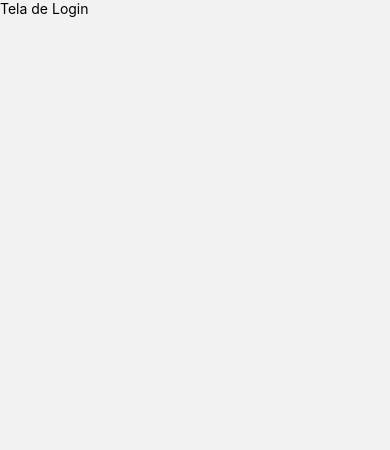
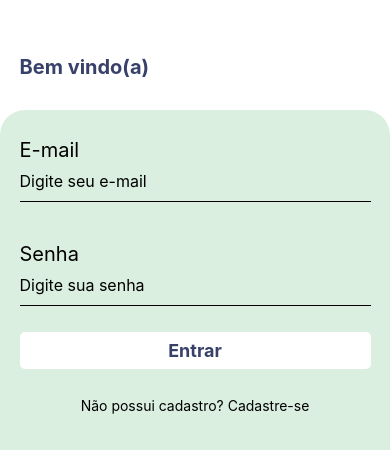
Before and after one commit to tiilde/app-delivery-org, a React Native app: screen /Login in a window 390 px wide. Shown: the top 450 px of the page. Built offline with nearby package versions, Linux system fonts and the light colour scheme.

Commit message:
Adicionando mudanças :3

```diff
--- a/src/views/BoasVindas/BemVindo.js
+++ b/src/views/BoasVindas/BemVindo.js
@@ -1,5 +1,5 @@
 import React from 'react';
-import {View, Text, StyleSheet, Image, TouchableOpacity } from 'react-native';
+import {View, Text, StyleSheet, Image, ImageBackground, TouchableOpacity } from 'react-native';
 
 import * as Animatable from 'react-native-animatable';
 
@@ -13,27 +13,38 @@ export default function BemVindo() {
     return (
         <View style={styles.container}>
             <View style={styles.containerLogo}>
+                <ImageBackground
+                    source={require("../../assets/bg-1.png")}
+                    style={styles.bg}
+                    resizeMode="cover"
+                    blurRadius={10}
+                >
                     <Animatable.Image
                         animation="flipInY"
-                    source={require('../../assets/organic-logo2.png')}
-                    style={{width: '65%' , height: '65%'}}
+                        source={require("../../assets/organic-logo2.png")}
+                        // style={{ width: 300, height: 300 }}
+                        style={styles.logo}
                         resyzeMode="contain"
                     />
-            </View>
-            <Animatable.View  delay={600 }animation="fadeInUp" style={styles.containerForm}>
+                    <Animatable.View
+                        delay={600}
+                        animation="fadeInUp"
+                        style={styles.containerForm}
+                    >
                         <Text style={styles.title}>
-                    Faça sua feirinha de alimentos orgânicos direto da sua casa!</Text>
-                <Text style={styles.text}>
-                    Entre na sua conta
+                            Faça sua feirinha de alimentos orgânicos direto da
+                            sua casa!
                         </Text>
+                        <Text style={styles.text}>Entre na sua conta</Text>
                         <TouchableOpacity
                             style={styles.button}
-                    onPress={ () => navigation.navigate('Login')}
+                            onPress={() => navigation.navigate("Login")}
                         >
                             <Text style={styles.buttonText}>Entrar</Text>
                         </TouchableOpacity>
-
                     </Animatable.View>
+                </ImageBackground>
+            </View>
         </View>
     );
 }
@@ -42,6 +53,19 @@ const styles = StyleSheet.create({
     container: {
         flex: 1,
         backgroundColor: '#F5F5F5',
+    },
+    bg: {
+        flex: 1,
+        height: "100%",
+        width: "100%",
+        justifyContent: "center",
+    },
+    logo:{
+        alignSelf: "center",
+        width: 310,
+        height: 300,
+        marginTop: 50,
+        marginBottom: 50,
     },
     containerLogo: {
         flex: 2,
@@ -54,19 +78,19 @@ const styles = StyleSheet.create({
         backgroundColor: '#DAEFE0',
         borderTopLeftRadius: 30,
         borderTopRightRadius: 30,
-        paddingStart: '5%',
-        paddingEnd: '5%',
+        paddingStart: '8%',
+        paddingEnd: '8%',
     },
     title: {
         fontSize: 24,
         fontWeight: 'bold',
         marginTop: 28,
         marginBottom: 12,
-        color: '#3D3D3D',
+        color: '#476079',
     },
     text: {
         fontSize: 16,
-        color: '#A1A1A1'
+        color: '#384169'
     },
     button: {
         position: 'absolute',
--- a/src/views/Login/Login.js
+++ b/src/views/Login/Login.js
@@ -1,10 +1,94 @@
 import React from 'react';
-import { View, Text } from 'react-native';
+import { View, Text, StyleSheet, TextInput, TouchableOpacity } from 'react-native';
+
+import * as Animatable from 'react-native-animatable';
 
 export default function Login() {
     return (
-        <View>
-            <Text>Tela de Login</Text>
+        <View style={styles.container}>
+            <Animatable.View animation="fadeInLeft" delay={500} style={styles.containerHeader}>
+                <Text style={styles.message}>Bem vindo(a)</Text>
+            </Animatable.View>
+            <Animatable.View style={styles.containerForm}>
+                <Text style={styles.title}>E-mail</Text>
+                <TextInput
+                    style={styles.input}
+                    placeholder="Digite seu e-mail"
+                />
+
+                <Text style={styles.title}>Senha</Text>
+                <TextInput
+                    style={styles.input}
+                    placeholder="Digite sua senha"
+                />
+
+                <TouchableOpacity style={styles.button}>
+                    <Text style={styles.buttonText}>Entrar</Text>
+                </TouchableOpacity>
+                <TouchableOpacity style={styles.buttonRegister}>
+                    <Text style={styles.buttonRegister}>Não possui cadastro? Cadastre-se</Text>
+                </TouchableOpacity>
+            </Animatable.View>
         </View>
     );
 }
+
+const styles = StyleSheet.create({
+
+    container: {
+        flex: 1,
+        backgroundColor: '#FFF',
+    },
+    containerHeader: {
+        marginTop: '14%',
+        marginBottom: '8%',
+        paddingStart: '5%'
+    },
+    message: {
+        fontSize: 20,
+        fontWeight: 'bold',
+        color: '#384169',
+    },
+    containerForm: {
+        flex: 1,
+        backgroundColor: '#DAEFE0',
+        borderTopLeftRadius: 25,
+        borderTopRightRadius: 25,
+        paddingStart: '5%',
+        paddingEnd: '5%',
+    },
+    title: {
+        fontSize: 20,
+        marginTop: 28,
+    },
+    input: {
+        borderBottomWidth: 1,
+        height: 40,
+        marginBottom: 12,
+        fontSize: 16,
+    },
+    button: {
+        backgroundColor: '#FFF',
+        width: '100%',
+        borderRadius: 5,
+        paddingVertical: 8,
+        marginTop: 14,
+        justifyContent: 'center',
+        alignItems: 'center'
+    },
+    buttonText: {
+        fontSize: 18,
+        color: '#384169',
+        fontWeight: 'bold',
+    },
+    buttonRegister: {
+        marginTop: 14,
+        alignSelf: 'center',
+
+    },
+    registerText: {
+        color:'#384169',
+    }
+
+
+});
```
Also changed, not shown: src/assets/logo2.png (added), 1 other file (tests, documents, lock files or other folders). Lines whose indentation alone changed are shown as unchanged.
